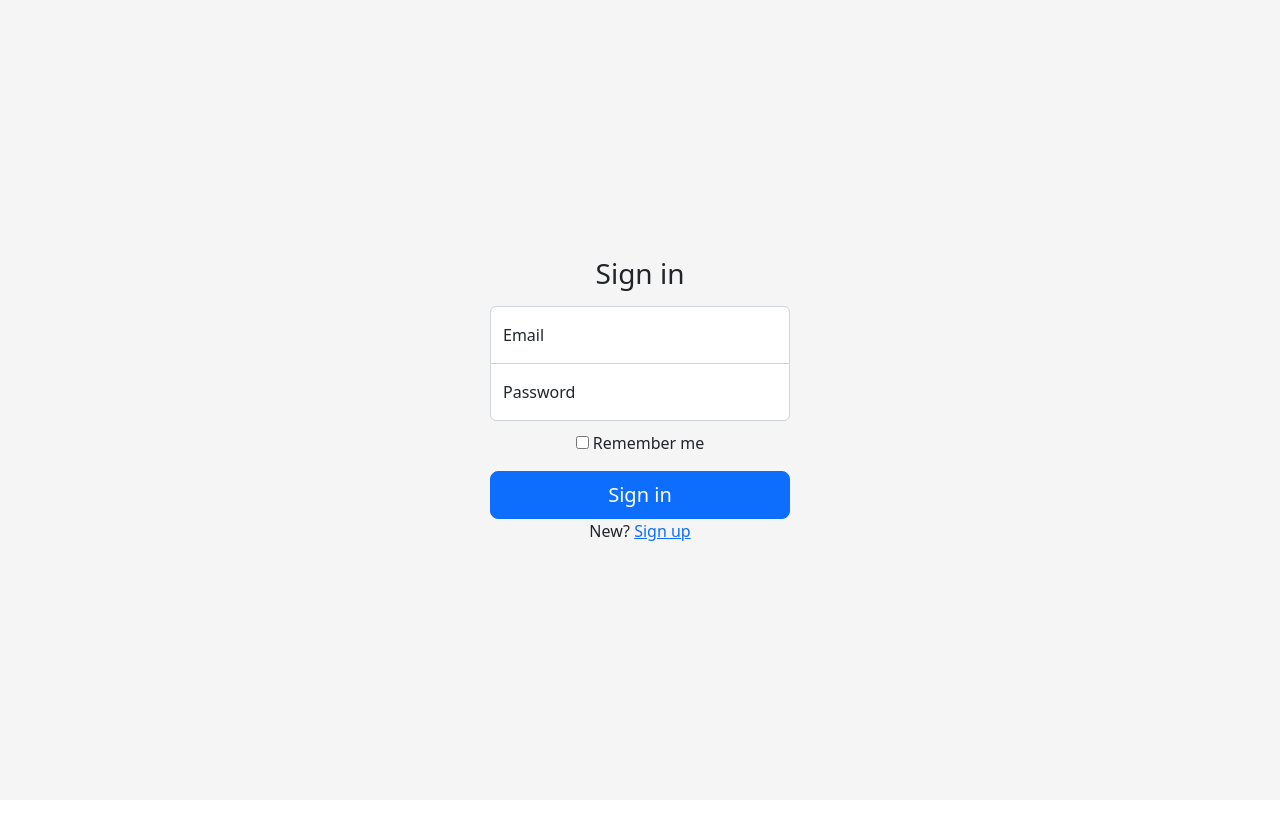
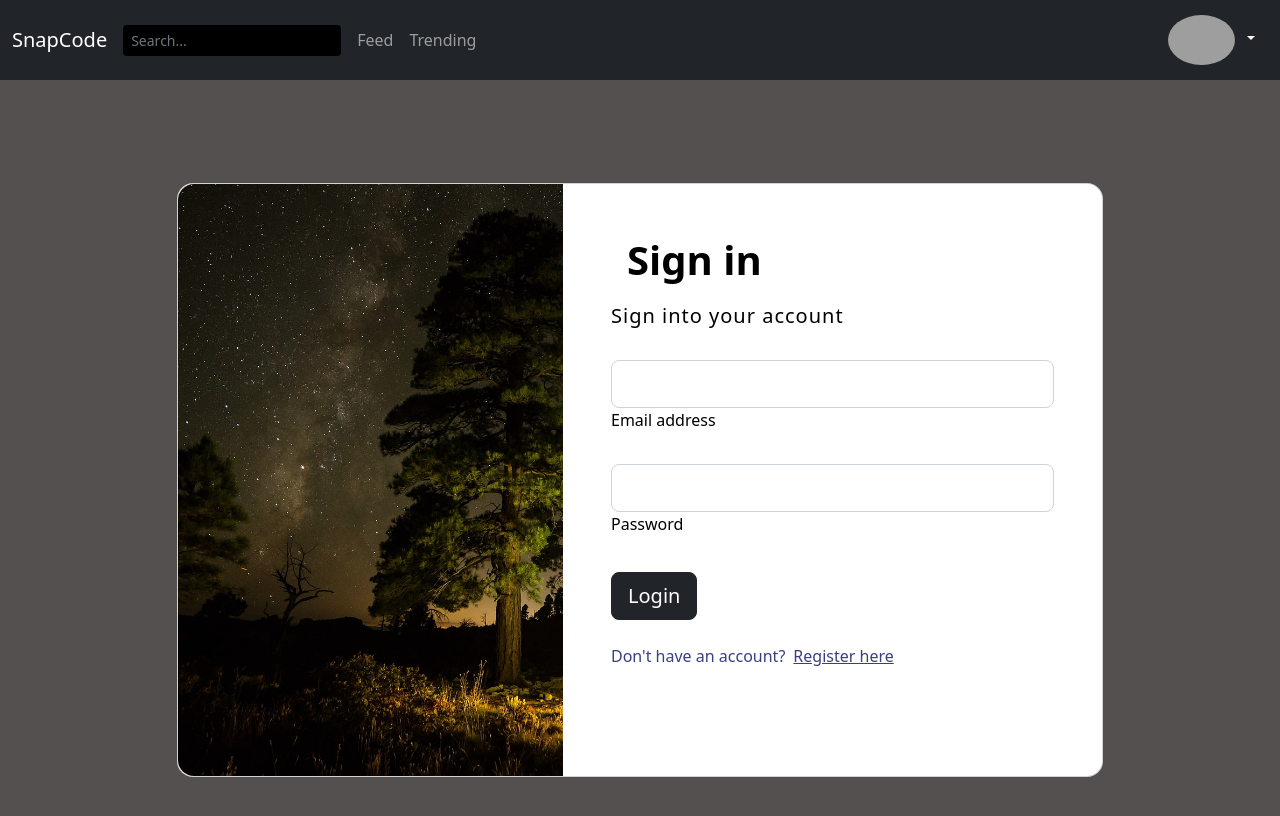
Before and after one commit to parisote/frontend-snapcode, a React (Create React App) app: page /login in a window 1280 px wide. Shown: the top 816 px of the page. Built offline with nearby package versions, Linux system fonts and the light colour scheme; no server answers; grey boxes are pictures that could not be loaded.

Commit message:
Feat: improve login & register UI

```diff
--- a/src/pages/Login.js
+++ b/src/pages/Login.js
@@ -1,7 +1,6 @@
 import React, { useState } from 'react'
 import useAuth from  '../hooks/useAuth'
 import { Link, useNavigate, useLocation } from 'react-router-dom'
-import '../styles/Access.css'
 
 const Login = (props) => {
   const ctx = useAuth();
@@ -33,10 +32,12 @@ const Login = (props) => {
   }
 
   const handleEmailChange = (event) => {
+    console.log(event.target.value)
     setEmail(event.target.value.trim())
   }
 
   const handlePasswordChange = (event) => {
+    console.log(event.target.value)
     setPassword(event.target.value)
   }
 
@@ -46,35 +47,55 @@ const Login = (props) => {
   }
 
   return (
-    <body className="container-access">
-      <main className="form-signin w-100 m-auto">
-        <form>
-          <h1 className="h3 mb-3 fw-normal">Sign in</h1>
-          <div className="form-floating">
-            <input onChange={handleEmailChange} type="email" className="form-control" id="floatingInput" placeholder="name@example.com" />
-            <label for="floatingInput">Email</label>
+    <section className="vh-100" style={{backgroundColor: '#53504F'}}>
+      <div className="container py-5 h-100">
+        <div className="row d-flex justify-content-center align-items-center h-100">
+          <div className="col col-xl-10">
+            <div className="card" style={{borderRadius: '1rem'}}>
+              <div className="row g-0">
+                <div className="col-md-6 col-lg-5 d-none d-md-block">
+                  <img src="./login.png"
+                    className="img-fluid" style={{borderRadius: '1rem 0 0 1rem' }}/>
+                </div>
+                <div className="col-md-6 col-lg-7 d-flex align-items-center">
+                  <div className="card-body p-4 p-lg-5 text-black">
+                    <form>
+                      <div className="d-flex align-items-center mb-3 pb-1">
+                        <i className="fas fa-cubes fa-2x me-3" style={{color: '#ff6219'}}></i>
+                        <span className="h1 fw-bold mb-0">Sign in</span>
+                      </div>
+
+                      <h5 className="fw-normal mb-3 pb-3" style={{letterSpacing: '1px'}}>Sign into your account</h5>
+
+                      <div className="form-outline mb-4">
+                        <input type="email" onChange={handleEmailChange} className="form-control form-control-lg" />
+                        <label className="form-label" >Email address</label>
+                      </div>
+
+                      <div className="form-outline mb-4">
+                        <input type="password" onChange={handlePasswordChange} className="form-control form-control-lg" />
+                        <label className="form-label" >Password</label>
+                      </div>
+
+                      {error? <div class="alert alert-danger" role="alert"> {errorMsj} </div>
+                      : <></>}
+
+                      <div className="pt-1 mb-4">
+                        <button className="btn btn-dark btn-lg btn-block" onClick={handleSubmit} type="button">Login</button>
+                      </div>
+
+                      <p className="mb-5 pb-lg-2" style={{color: '#393f81'}}>Don't have an account?
+                        <a className='m-2' href="/register" style={{color: '#393f81'}}>Register here</a>
+                      </p>
+                    </form>
+                  </div>
+                </div>
+              </div>
+            </div>
           </div>
-          <div className="form-floating">
-            <input onChange={handlePasswordChange} type="password" className="form-control" id="floatingPassword" placeholder="Password" />
-            <label for="floatingPassword">Password</label>
-          </div>
-
-          <div className="checkbox mb-3">
-            <label>
-              <input type="checkbox" value="remember-me" /> <span>Remember me</span>
-            </label>
-          </div>
-          <button onClick={handleSubmit} className="w-100 btn btn-lg btn-primary" type="submit">Sign in</button>
-          <div>
-            New?&nbsp;
-            <a href="/Register">
-              Sign up
-            </a>
-          </div>
-        </form>
-        {error? <div class="alert alert-danger mt-3" role="alert"> {errorMsj} </div> : <></>}
-      </main>
-    </body>
+        </div>
+      </div>
+    </section>
   )
 }
 
--- a/src/pages/Register.js
+++ b/src/pages/Register.js
@@ -1,6 +1,5 @@
 import React, { useState } from 'react'
 import AuthService from '../services/authService'
-import '../styles/Access.css'
 
 const Register = (props) => {
 
@@ -37,29 +36,55 @@ const Register = (props) => {
     setError(true)
   }
   return (
-    <body className="container-access">
-      <main className="form-signin w-100 m-auto">
-        <form>
-          <h1 className="h3 mb-3 fw-normal">Sign up</h1>
-          <div className="form-floating">
-            <input onChange={handleEmailChange} type="email" className="form-control" id="floatingInput" placeholder="name@example.com" />
-            <label for="floatingInput">Email</label>
+    <section className="vh-100" style={{backgroundColor: '#53504F'}}>
+      <div className="container py-5 h-100">
+        <div className="row d-flex justify-content-center align-items-center h-100">
+          <div className="col col-xl-10">
+            <div className="card" style={{borderRadius: '1rem'}}>
+              <div className="row g-0">
+                <div className="col-md-6 col-lg-5 d-none d-md-block">
+                  <img src="./login.png"
+                    className="img-fluid" style={{borderRadius: '1rem 0 0 1rem' }}/>
+                </div>
+                <div className="col-md-6 col-lg-7 d-flex align-items-center">
+                  <div className="card-body p-4 p-lg-5 text-black">
+                    <form>
+                      <div className="d-flex align-items-center mb-3 pb-1">
+                        <i className="fas fa-cubes fa-2x me-3" style={{color: '#ff6219'}}></i>
+                        <span className="h1 fw-bold mb-0">Sign up</span>
+                      </div>
+
+                      <h5 className="fw-normal mb-3 pb-3" style={{letterSpacing: '1px'}}>Create your account now</h5>
+
+                      <div className="form-outline mb-4">
+                        <input type="email" onChange={handleEmailChange} className="form-control form-control-lg" />
+                        <label className="form-label" >Email address</label>
+                      </div>
+
+                      <div className="form-outline mb-4">
+                        <input type="password" onChange={handlePasswordChange} className="form-control form-control-lg" />
+                        <label className="form-label" >Password</label>
+                      </div>
+
+                      {error? <div class="alert alert-danger" role="alert"> {errorMsj} </div>
+                      : <></>}
+
+                      <div className="pt-1 mb-4">
+                        <button className="btn btn-dark btn-lg btn-block" onClick={handleSubmit} type="button">Sign up</button>
+                      </div>
+
+                      <p className="mb-5 pb-lg-2" style={{color: '#393f81'}}>Already registered?
+                        <a className='m-2' href="/login" style={{color: '#393f81'}}>Login here</a>
+                      </p>
+                    </form>
+                  </div>
+                </div>
+              </div>
+            </div>
           </div>
-          <div className="form-floating">
-            <input onChange={handlePasswordChange} type="password" className="form-control" id="floatingPassword" placeholder="Password" />
-            <label for="floatingPassword">Password</label>
-          </div>
-
-          <div className="checkbox mb-3">
-            <label>
-              <input type="checkbox" value="remember-me" /> <span>Remember me</span>
-            </label>
-          </div>
-          <button onClick={handleSubmit} className="w-100 btn btn-lg btn-primary" type="submit">Sign up</button>
-        </form>
-        {error? <div class="alert alert-danger mt-3" role="alert"> {errorMsj} </div> : <></>}
-      </main>
-    </body>
+        </div>
+      </div>
+    </section>
   )
 }
 
```
Also changed, not shown: public/login.png (added).
